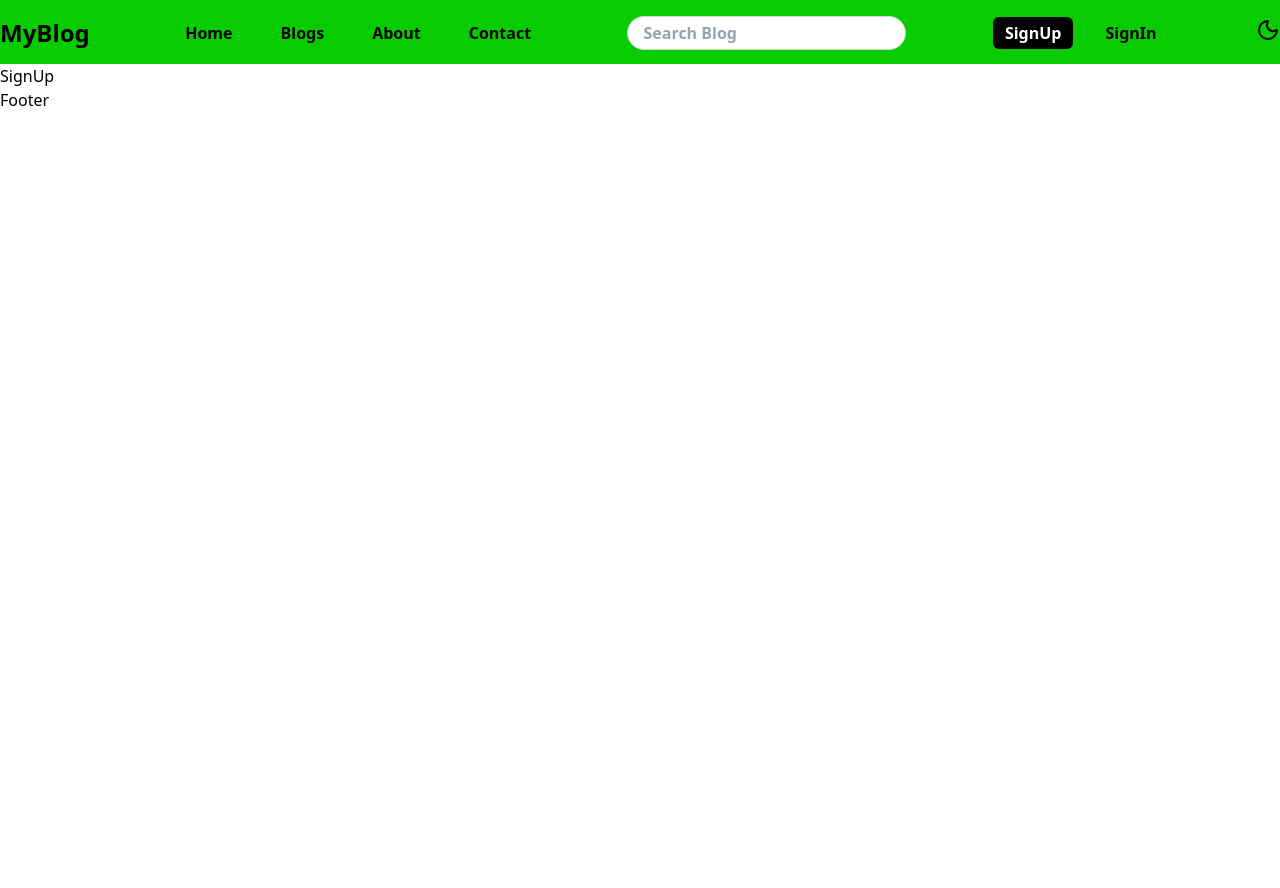
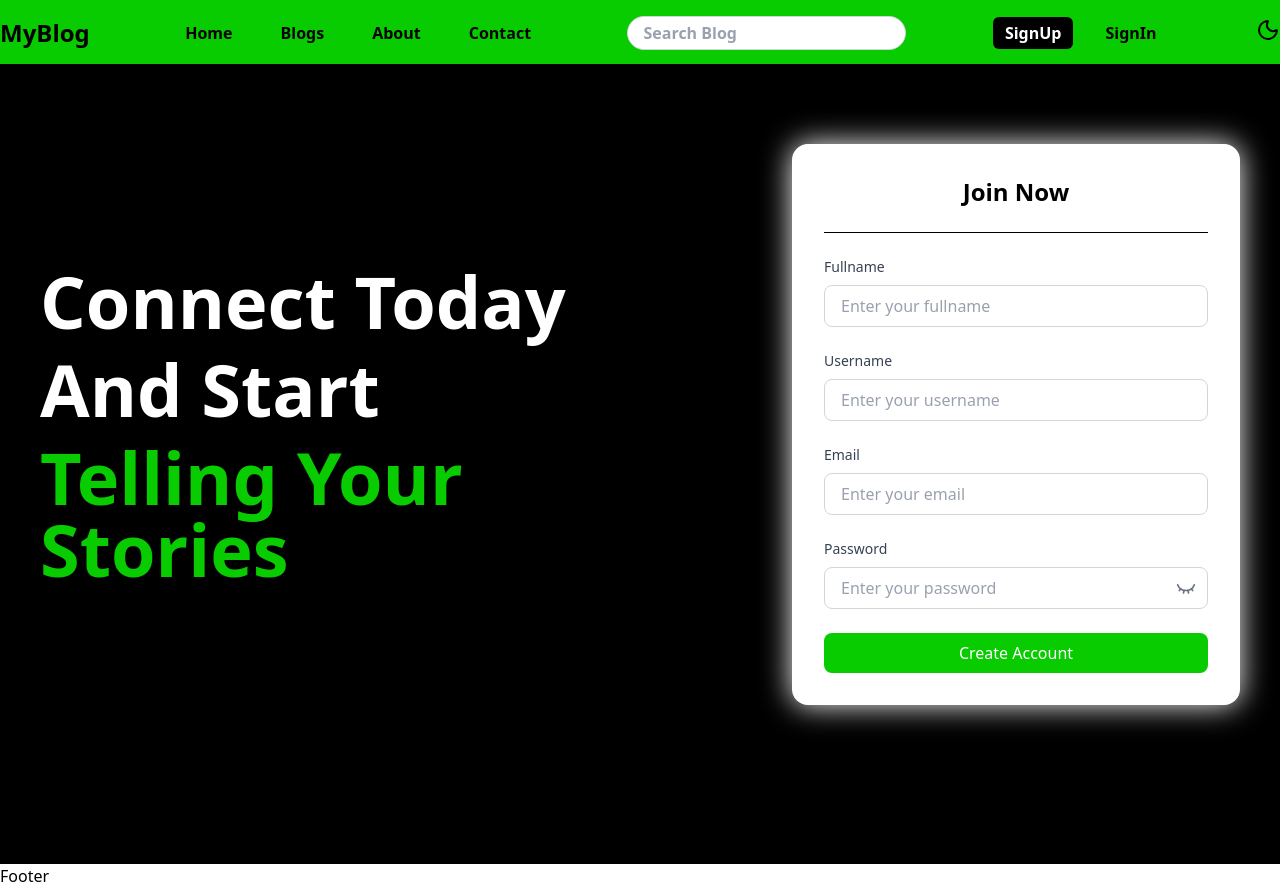
Before and after one commit to ibrahim-453/mern-blog, a React app in the folder frontend/: page /sign-up in a window 1280 px wide. Before the commit the page ends 800 px from the top, so only its background shows below. Built offline with nearby package versions, Linux system fonts and the light colour scheme; the HTML template or start-up script is replaced by a standard one.

Commit message:
Implemented SignIn and SignUp pages with password visibility toggle, add Blog and User models, and create ShowPassword hook

```diff
--- /dev/null
+++ b/frontend/src/hooks/ShowPassword.jsx
@@ -0,0 +1,10 @@
+import { useState } from "react";
+
+export default function usePasswordToggle () {
+    const [showPassword,setShowPassword] = useState(false)
+
+    const togglepassword = () => {
+        setShowPassword((prev)=> !prev)
+    }
+    return {showPassword,togglepassword}
+}
--- a/frontend/src/index.css
+++ b/frontend/src/index.css
@@ -3,4 +3,5 @@
 @theme{
     --color-primary: #08CB00;
     --color-primary-dark:#000000;
+    --color-hover:#9EFF90;
 }
--- a/frontend/src/pages/SignIn.jsx
+++ b/frontend/src/pages/SignIn.jsx
@@ -1,9 +1,44 @@
-import React from 'react'
+import React from "react";
+import usePasswordToggle from "../hooks/ShowPassword";
+import { Eye, EyeClosed } from "lucide-react";
 
 function SignIn() {
+  const { showPassword, togglepassword } = usePasswordToggle();
   return (
-    <div>SignIn</div>
-  )
+    <div className="w-full min-h-screen bg-black px-10 py-20">
+      <div className="max-w-7xl mx-auto flex justify-between items-center gap-16">
+        <div className="flex flex-col items-start gap-4 font-bold text-7xl text-white">
+          <h1>Connect Today</h1>
+          <h1>And Start</h1>
+          <h1 className="text-primary">Telling Your Stories</h1>
+        </div>
+        <div className="w-full max-w-md rounded-2xl shadow-[0px_0px_30px] shadow-white p-8 bg-white">
+          <h1 className="text-2xl font-semibold text-center text-gray-80 mb-6">
+            Login Now
+          </h1>
+          <hr />
+          <br />
+          <form className="flex flex-col gap-6 mt-6">
+            <div className="flex flex-col gap-2">
+              <label className="text-gray-700 text-sm font-medium" htmlFor="username">Username</label>
+              <input className="px-4 py-2 rounded-lg text-gray-700 border border-gray-300  focus:outline-none focus:ring-2 focus:ring-black/50 placeholder:text-gray-400" type="text" placeholder="Enter your username" />
+            </div>
+            <div className="flex flex-col gap-2 ">
+              <label className="text-gray-700 text-sm font-medium" htmlFor="password">Password</label>
+             <div className="flex relative">
+               <input className="w-full px-4 py-2 pr-8 rounded-lg text-gray-700 border border-gray-300  focus:outline-none focus:ring-2 focus:ring-black/50 placeholder:text-gray-400" type={showPassword ? "text" : "password"} placeholder="Enter your password"
+              />
+              <button className="absolute inset-y-0 right-3" type="button" onClick={togglepassword}>
+                {showPassword ? <Eye /> : <EyeClosed />}
+              </button>
+             </div>
+            </div>
+             <button type="submit" className="w-full py-2 text-white rounded-lg font-medium transition cursor-pointer bg-primary hover:bg-hover">Login</button>
+          </form>
+        </div>
+      </div>
+    </div>
+  );
 }
 
-export default SignIn
+export default SignIn;
--- a/frontend/src/pages/SignUp.jsx
+++ b/frontend/src/pages/SignUp.jsx
@@ -1,9 +1,75 @@
-import React from 'react'
+import { Eye, EyeClosed } from "lucide-react";
+import usePasswordToggle from "../hooks/ShowPassword";
 
 function SignUp() {
+  const {showPassword,togglepassword} = usePasswordToggle()
+
   return (
-    <div>SignUp</div>
-  )
+    <div className="w-full min-h-screen px-10 py-20 bg-black">
+      <div className="max-w-7xl mx-auto flex justify-between items-center gap-16">
+        <div className="flex flex-col gap-4 font-bold text-7xl text-white">
+          <h1>Connect Today</h1>
+          <h1>And Start</h1>
+          <h1 className="text-primary">
+            Telling Your Stories
+          </h1>
+        </div>
+        <div className="w-full max-w-md bg-white rounded-2xl shadow-[0_0_30px] shadow-white p-8">
+          <h1 className="text-2xl font-semibold text-center text-gray-80 mb-6">
+            Join Now
+          </h1>
+          <hr />
+          <form className="flex flex-col gap-6 mt-6">
+            <div className="flex flex-col gap-2">
+              <label
+                htmlFor="fullname"className="text-sm font-medium text-gray-700">
+                Fullname
+              </label>
+              <input
+                id="fullname" type="text" placeholder="Enter your fullname" className="px-4 py-2 rounded-lg border border-gray-300 text-gray-700 placeholder-gray-400 focus:outline-none focus:ring-2 focus:ring-black/50"/>
+            </div>
+            <div className="flex flex-col gap-2">
+              <label
+                htmlFor="username" className="text-sm font-medium text-gray-700">
+                Username
+              </label>
+              <input id="username" type="text" placeholder="Enter your username" className="px-4 py-2 rounded-lg border border-gray-300 text-gray-700 placeholder-gray-400 focus:outline-none focus:ring-2 focus:ring-black/50 dark:bg-gray-700"/>
+            </div>
+
+            <div className="flex flex-col gap-2">
+              <label
+                htmlFor="email" className="text-sm font-medium text-gray-700">
+                Email
+              </label>
+              <input id="email" type="email" placeholder="Enter your email" className="px-4 py-2 rounded-lg border border-gray-300 text-gray-700 placeholder-gray-400 focus:outline-none focus:ring-2 focus:ring-black/50 dark:bg-gray-700"/>
+            </div>
+
+            <div className="flex flex-col gap-2">
+              <label
+                htmlFor="password" className="text-sm font-medium text-gray-700">
+                Password
+              </label>
+              <div className="relative">
+                <input
+                  id="password" type={showPassword ? "text" : "password"} placeholder="Enter your password" className="w-full px-4 py-2 pr-10 rounded-lg border border-gray-300  text-gray-700 placeholder-gray-400 focus:outline-none focus:ring-2 focus:ring-black"/>
+                <button
+                  type="button"
+                  onClick={togglepassword}
+                  className="absolute inset-y-0 right-3 flex items-center text-gray-500 hover:text-gray-700">
+                  {showPassword ? <Eye size={20} /> : <EyeClosed size={20} />}
+                </button>
+              </div>
+            </div>
+            <button
+              type="submit"
+              className="w-full cursor-pointer py-2 bg-primary hover:bg-hover text-white font-medium rounded-lg transition">
+              Create Account
+            </button>
+          </form>
+        </div>
+      </div>
+    </div>
+  );
 }
 
-export default SignUp
+export default SignUp;
```
Also changed, not shown: 2 other files (tests, documents, lock files or other folders).
